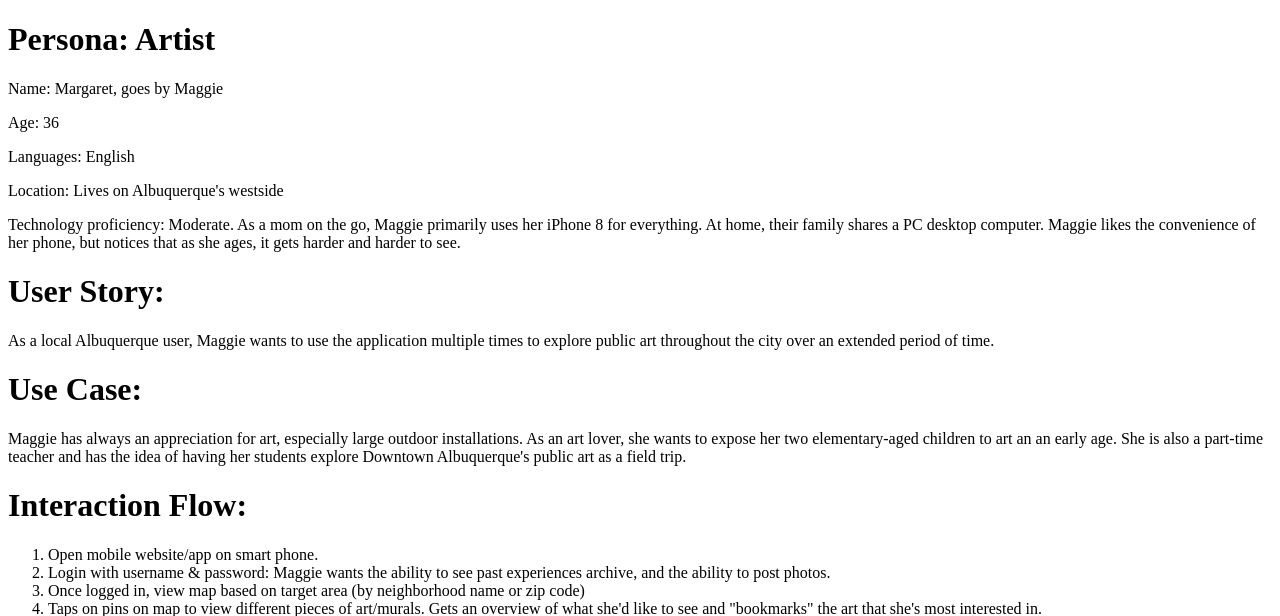
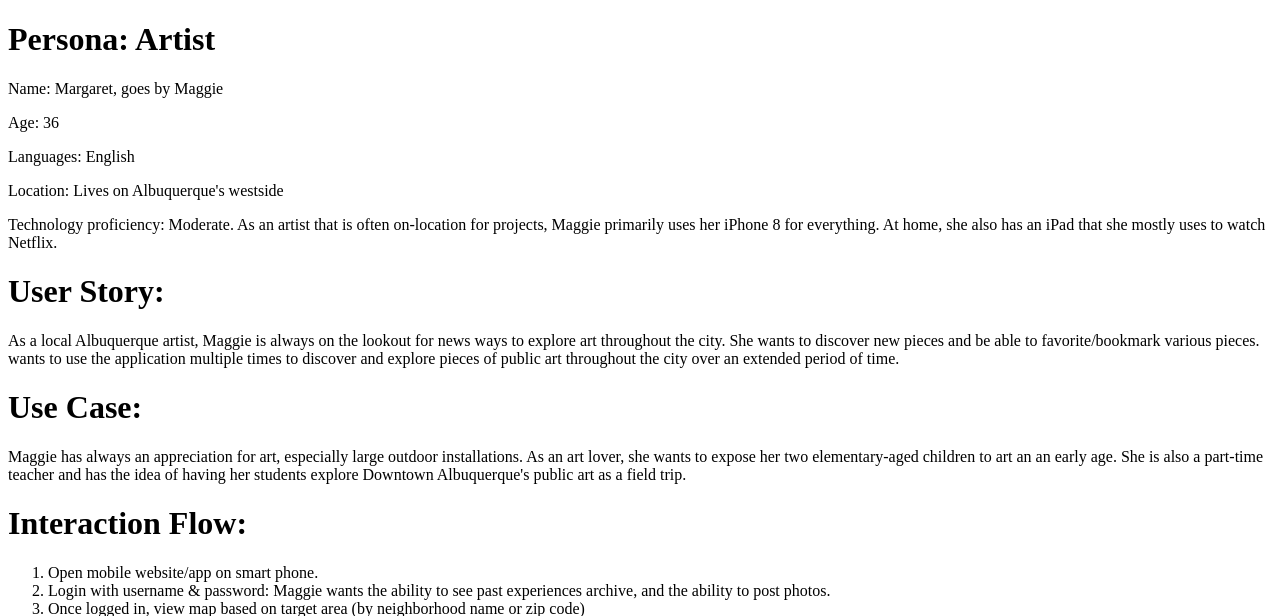
Before and after one commit to samanthaandrews/abq-street-art, a PHP site: page /epic/personas/mom-persona.php in a window 1280 px wide. Shown: the top 616 px of the page. Run offline with PHP 8.4, Linux system fonts and the light colour scheme.

Commit message:
Updating latest version.

```diff
--- a/epic/personas/mom-persona.php
+++ b/epic/personas/mom-persona.php
@@ -10,9 +10,10 @@
 			<p>Age: 36</p>
 			<p>Languages: English</p>
 			<p>Location: Lives on Albuquerque's westside</p>
-			<p>Technology proficiency: Moderate. As a mom on the go, Maggie primarily uses her iPhone 8 for everything. At home, their family shares a PC desktop computer. Maggie likes the convenience of her phone, but notices that as she ages, it gets harder and harder to see.</p>
+			<p>Technology proficiency: Moderate. As an artist that is often on-location for projects, Maggie primarily uses her iPhone 8 for everything. At home, she also has an iPad that she mostly uses to watch Netflix.</p>
 		<h1>User Story:</h1>
-			<p>As a local Albuquerque user, Maggie wants to use the application multiple times to explore public art throughout the city over an extended period of time.</p>
+			<p>As a local Albuquerque artist, Maggie is always on the lookout for news ways to explore art throughout the city. She wants to discover new pieces and be able to favorite/bookmark various pieces.
+				wants to use the application multiple times to discover and explore pieces of public art throughout the city over an extended period of time.</p>
 		<h1>Use Case:</h1>
 			<p>Maggie has always an appreciation for art, especially large outdoor installations. As an art lover, she wants to expose her two elementary-aged children to art an an early age. She is also a part-time teacher and has the idea of having her students explore Downtown Albuquerque's public art as a field trip.</p>
 		<h1>Interaction Flow:</h1>
```
